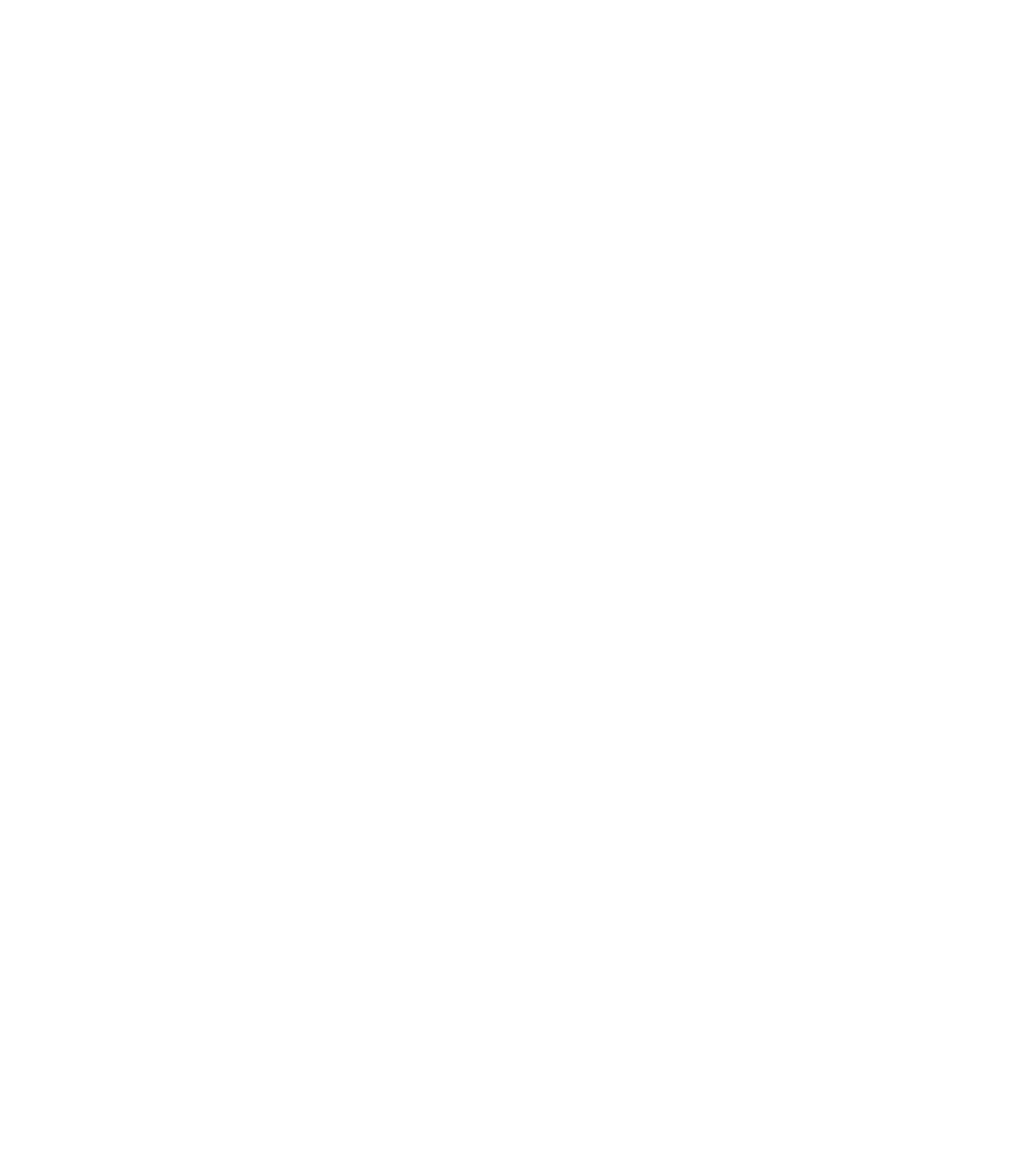
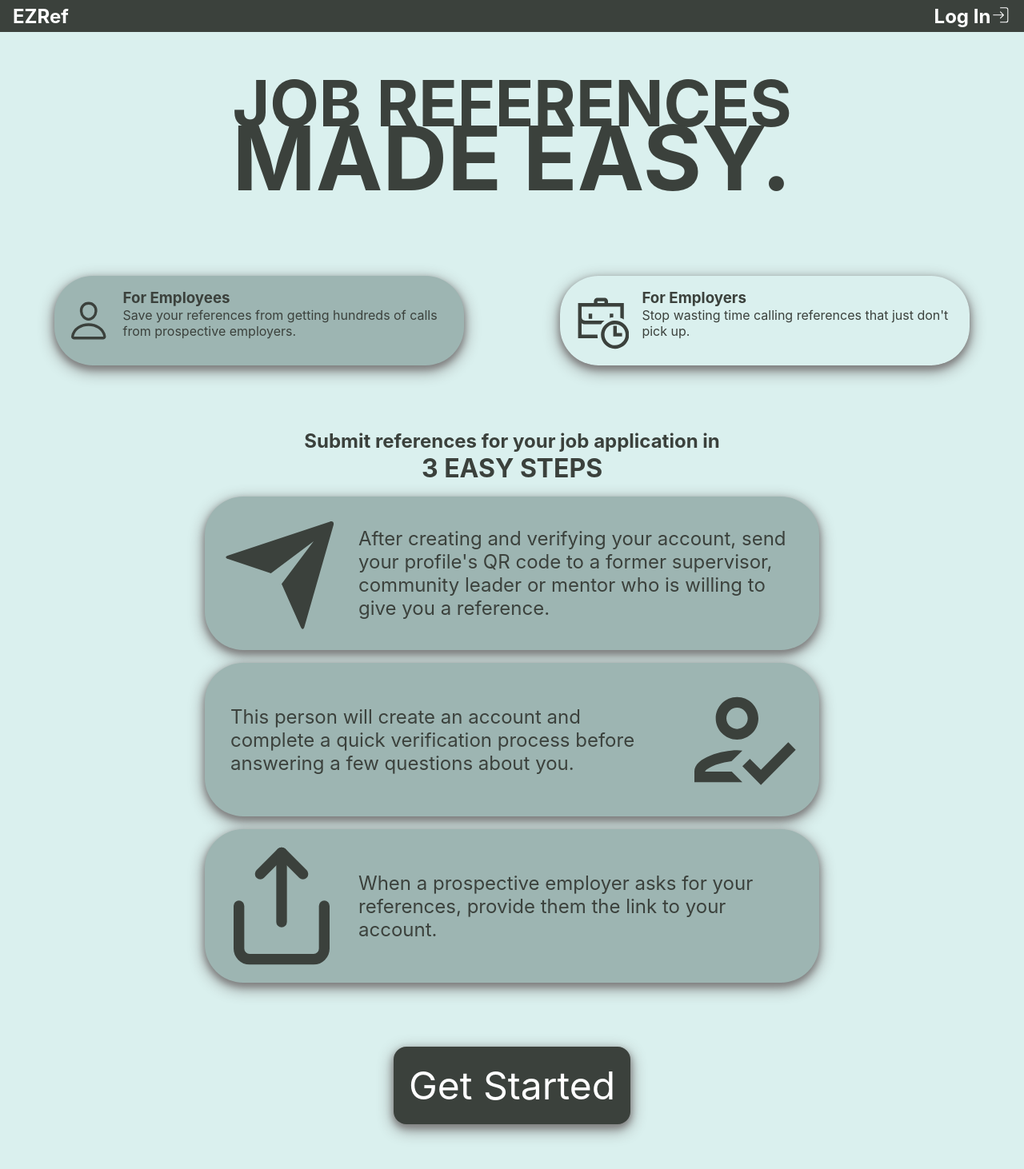
Before and after one commit to Lrobert6/EZRef, a React (Create React App) app in the folder ezref/: page /#/register in a window 1280 px wide. Before the commit this address had no page. Shown: the top 1462 px of the page at 80% size. Before the commit the page ends 800 px from the top, so only its background shows below. Built offline with nearby package versions, Linux system fonts and the light colour scheme.

Commit message:
Added Navbar, Register and Login

```diff
--- a/ezref/src/App.css
+++ b/ezref/src/App.css
@@ -28,6 +28,13 @@
 .split-div > div:hover {
   background-color: black;
   cursor: pointer;
+  transition: all 0.3s ease;
+  transform: scale(1.025);
+}
+
+.log-in:hover {
+  transition: all 0.3s ease;
+  transform: scale(1.025);
 }
 
 .large-card {
@@ -38,12 +45,68 @@
   box-shadow: 0 4px 8px 0 grey, 0 6px 20px 0 grey;
 }
 
+.large-card:hover {
+  transition: all 0.3s ease;
+  transform: scale(1.025);
+}
+
 .selected-role {
   background-color: #BCCDCB;
   border-radius: 1rem;
   padding: 1rem;
   box-shadow: 0;
   transition: background-color 0.3s ease;
+}
+
+.navbar {
+  position: fixed;
+  top: 0;
+  min-width: 100vw;
+  height: 5vh;
+  background-color: #3B413C;
+  color: white;
+  display: flex;
+  flex-direction: column;
+  justify-content: center;
+}
+
+.navbar-container {
+  display: flex;
+  flex-direction: row;
+  justify-content: space-between;
+  width: 97.5vw;
+  margin-left: 1.25vw;
+}
+
+.navbar-container > * {
+  cursor: pointer;
+}
+
+.button {
+  background-color: #3B413C;
+  color: white;
+  padding: 1.5vw;
+  width: auto;
+  border-radius: 1rem;
+  text-align: center;
+  height: auto;
+  display: flex;
+  align-items: center;
+  justify-content: center;
+  cursor: pointer;
+  font-size: 3rem;
+  box-shadow: 0 4px 8px 0 grey, 0 6px 20px 0 grey;
+}
+
+.button:hover {
+  transition: all 0.3s ease;
+  transform: scale(1.025);
+}
+
+.button p {
+  font-size: 200%;
+  color: white;
+  margin: 0;
 }
 
 h2{
--- a/ezref/src/App.js
+++ /dev/null
@@ -1,15 +0,0 @@
-import './App.css';
-import { HashRouter as Router, Routes, Route} from 'react-router-dom';
-import Home from './pages/Home';
-
-function App() {
-  return (
-    <Router>
-      <Routes>
-        <Route path='/' element={<Home/>} />
-      </Routes>
-    </Router>
-  );
-}
-
-export default App;
--- /dev/null
+++ b/ezref/src/App.jsx
@@ -0,0 +1,19 @@
+import './App.css';
+import { BrowserRouter, Routes, Route} from 'react-router-dom';
+import Home from './pages/Home';
+import Register from './pages/Register';
+import Login from './pages/Login';
+
+function App() {
+  return (
+    <BrowserRouter>
+      <Routes>
+        <Route path="/" element={<Home/>} />
+        <Route path="/register" element={<Register/>} />
+        <Route path="/login" element={<Login/>} />
+      </Routes>
+    </BrowserRouter>
+  );
+}
+
+export default App;
--- /dev/null
+++ b/ezref/src/components/Button.jsx
@@ -0,0 +1,11 @@
+import '../App.css';
+
+const Button = ({text, style, onClick}) => {
+    return(
+        <div style={style} className='button' onClick={onClick}>
+            {text}
+        </div>
+    )
+}
+
+export default Button;
--- /dev/null
+++ b/ezref/src/components/NavBar.jsx
@@ -0,0 +1,25 @@
+import React from 'react';
+import { useNavigate } from 'react-router-dom';
+import '../App.css';
+import { CiLogin } from "react-icons/ci";
+
+
+const NavBar = () => {
+    let navigate = useNavigate();
+
+    return (
+        <nav className='navbar'>
+            <div className='navbar-container'>
+                <h1 onClick={() => navigate('/')}>EZRef</h1>
+
+                <div onClick={() => navigate('/')} style={{display: 'flex', flexDirection: 'row'}} className='log-in'>
+                    <h1>Log In</h1>
+                    <CiLogin size={'2vw'}/>
+                </div>
+            </div>
+
+        </nav>
+    );
+}
+
+export default NavBar;
--- a/ezref/src/components/StepCard.js
+++ b/ezref/src/components/StepCard.jsx
@@ -5,10 +5,11 @@ const StepCard = ({ Icon, text, iconOnLeft = true }) => {
     <div className='large-card' style={{ marginTop: '1rem' }}>
       <div style={{ display: 'flex', flexDirection: 'row', margin: '1rem' }}>
         {iconOnLeft && <Icon color="#3B413C" size="10rem" />}
-        <div style={{ display: 'flex', flexDirection: 'column', justifyContent: 'center' }}>
+        <div style={{ display: 'flex', flexDirection: 'column', justifyContent: 'center', flex: 1 }}>
           <p style={{ fontSize: '1.5rem', margin: '0 1rem' }}>{text}</p>
         </div>
-        {!iconOnLeft && <Icon color="#3B413C" size="10rem" />}
+        {!iconOnLeft && <Icon color="#3B413C" size="10rem" style={{marginleft: 'auto'}}/>}
+
       </div>
     </div>
   );
--- a/ezref/src/pages/Home.js
+++ b/ezref/src/pages/Home.jsx
@@ -1,18 +1,24 @@
 import '../App.css';
 import { useState } from 'react';
+import { useNavigate } from 'react-router-dom';
+import NavBar from '../components/NavBar';
 import RoleSelector from '../components/RoleSelector';
 import StepsSection from '../components/StepsSection';
+import Button from '../components/Button';
 
 const Home = () => {
+  let navigate = useNavigate();
   const [selectedRole, setSelectedRole] = useState('employee');
   return (
     <div className="App">
+      <NavBar/>
       <header style={{marginTop: '5rem'}}>
         <h2 style={{fontSize: '5rem'}}>JOB REFERENCES</h2>
         <h2 style={{fontSize: '7rem', marginTop: '-3rem'}}>MADE EASY.</h2>
       </header>
       <RoleSelector selectedRole={selectedRole} setSelectedRole={setSelectedRole}/>
       <StepsSection role={selectedRole}/>
+      <Button style={{marginTop: '5rem', marginBottom: '5rem'}} text={"Get Started"} onClick={() => navigate('/register')}/>
     </div>
   );
 }
--- /dev/null
+++ b/ezref/src/pages/Login.jsx
@@ -0,0 +1,11 @@
+import React from "react";
+
+const Login = () => {
+    return(
+        <div>
+
+        </div>
+    )
+}
+
+export default Login;
--- /dev/null
+++ b/ezref/src/pages/Register.jsx
@@ -0,0 +1,22 @@
+import React, {useState} from "react";
+import '../App.css';
+
+const Register = () => {
+    const [email, setEmail] = useState("");
+    const [password, setPassword] = useState("");
+    const [message, setMessage] = useState("");
+
+    return(
+        <div>
+            <h1>Register</h1>
+            <br/>
+            <form>
+                <input type="email" placeholder="Email Address"/>
+                <input type="password" placeholder="Password"/>
+                <button type="submit">Register</button>
+            </form>
+        </div>
+    )
+}
+
+export default Register;
```
Also changed, not shown: ezref/src/components/RoleSelector.jsx (renamed from ezref/src/components/RoleSelector.js), ezref/src/components/StepsSection.jsx (renamed from ezref/src/components/StepsSection.js), ezref/src/index.jsx (renamed from ezref/src/index.js).
